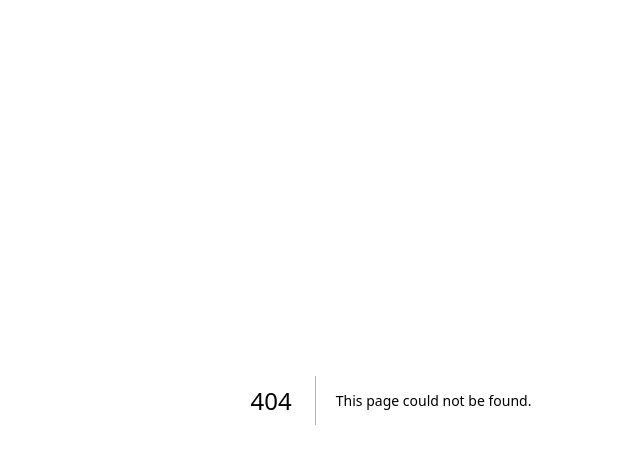
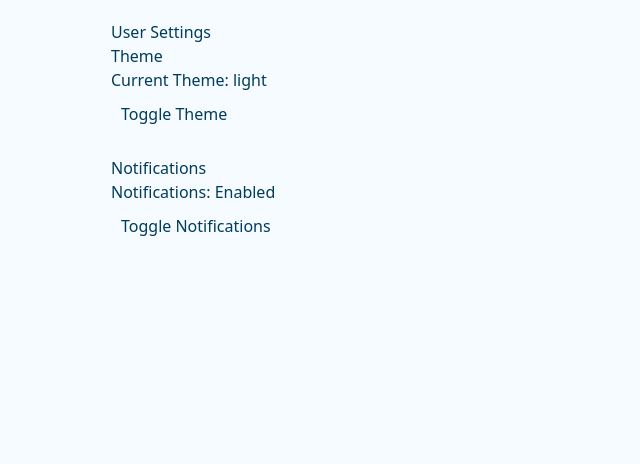
Before and after one commit to jainammshah12/Idiomaster, a Next.js app in the folder frontend/idiomaster/: page /profile/settings in a window 1280 px wide. Before the commit this address had no page. Shown: the top 464 px of the page, without its empty margins (249-889 px from the left). Built offline with nearby package versions, Linux system fonts and the light colour scheme.

Commit message:
settings and profile added on the navbar

```diff
--- a/frontend/idiomaster/app/courses/page.tsx
+++ b/frontend/idiomaster/app/courses/page.tsx
@@ -11,9 +11,12 @@ import { Select, SelectContent, SelectItem, SelectTrigger, SelectValue } from "@
 import { Sheet, SheetContent, SheetDescription, SheetHeader, SheetTitle, SheetTrigger } from "@/components/ui/sheet"
 import { Slider } from "@/components/ui/slider"
 import Navbar from "@/components/layout/navbar"
+import LoginPage from "@/app/login/page";
+
 
 // Sample course data
 const courses = [
+
   {
     id: 1,
     title: "Introduction to Web Development",
@@ -92,6 +95,7 @@ export default function CoursesPage() {
   const [searchTerm, setSearchTerm] = useState("")
   const [selectedCategory, setSelectedCategory] = useState("all")
   const [selectedLevel, setSelectedLevel] = useState("all")
+  const [loggedIn, setLoggedIn] = useState(false);
 
   const filteredCourses = courses.filter((course) => {
     const matchesSearch =
@@ -105,7 +109,7 @@ export default function CoursesPage() {
 
   return (
     <div className="min-h-screen bg-background ml-5 mr-5 ">
-      <Navbar />
+      <Navbar loggedIn ={loggedIn} setLoggedIn={setLoggedIn} />
       <main className="container py-8">
         <div className="flex flex-col space-y-6">
           <div className="flex flex-col space-y-4 md:flex-row md:items-center md:justify-between md:space-y-0">
--- a/frontend/idiomaster/app/layout.tsx
+++ b/frontend/idiomaster/app/layout.tsx
@@ -1,6 +1,7 @@
 import type { Metadata } from "next";
 import { Geist, Geist_Mono } from "next/font/google";
 import "./globals.css";
+import { UserProvider } from "@/context/UserContext";
 
 const geistSans = Geist({
   variable: "--font-geist-sans",
@@ -27,7 +28,9 @@ export default function RootLayout({
       <body
         className={`${geistSans.variable} ${geistMono.variable} antialiased`}
       >
-        {children}
+        <UserProvider>
+          {children}
+        </UserProvider>
       </body>
     </html>
   );
--- a/frontend/idiomaster/app/login/page.tsx
+++ b/frontend/idiomaster/app/login/page.tsx
@@ -1,41 +1,48 @@
-"use client"
+"use client";
 
-import type React from "react"
+import React, { useState } from "react";
+import Link from "next/link";
+import { useRouter } from "next/navigation";
+import { Eye, EyeOff, Loader2 } from "lucide-react";
 
-import { useState } from "react"
-import Link from "next/link"
-import { useRouter } from "next/navigation"
-import { Eye, EyeOff, Loader2 } from "lucide-react"
-
-import { Button } from "@/components/ui/button"
-import { Card, CardContent, CardDescription, CardFooter, CardHeader, CardTitle } from "@/components/ui/card"
-import { Input } from "@/components/ui/input"
-import { Label } from "@/components/ui/label"
+import { Button } from "@/components/ui/button";
+import { Card, CardContent, CardDescription, CardFooter, CardHeader, CardTitle } from "@/components/ui/card";
+import { Input } from "@/components/ui/input";
+import { Label } from "@/components/ui/label";
+import { useUser } from "@/context/UserContext";
 
 export default function LoginPage() {
-  const router = useRouter()
-  const [isLoading, setIsLoading] = useState(false)
-  const [showPassword, setShowPassword] = useState(false)
+  const router = useRouter();
+  const { setLoggedIn } = useUser();
+  const [isLoading, setIsLoading] = useState(false);
+  const [showPassword, setShowPassword] = useState(false);
   const [formData, setFormData] = useState({
     email: "",
     password: "",
-  })
+  });
 
   const handleChange = (e: React.ChangeEvent<HTMLInputElement>) => {
-    const { name, value } = e.target
-    setFormData((prev) => ({ ...prev, [name]: value }))
-  }
+    const { name, value } = e.target;
+    setFormData((prev) => ({ ...prev, [name]: value }));
+  };
 
   const handleSubmit = async (e: React.FormEvent) => {
-    e.preventDefault()
-    setIsLoading(true)
+    e.preventDefault();
+    setIsLoading(true);
 
-    // Simulate login process
-    setTimeout(() => {
-      setIsLoading(false)
-      router.push("/courses")
-    }, 1500)
-  }
+    try {
+      // Simulate login process
+      await new Promise((resolve) => setTimeout(resolve, 1500));
+      localStorage.setItem("loggedIn", "true");
+      setLoggedIn(true); // Update the loggedIn state
+      router.push("/courses");
+    } catch (error) {
+      console.error("Login failed:", error);
+      alert("Login failed. Please try again.");
+    } finally {
+      setIsLoading(false);
+    }
+  };
 
   return (
     <div className="container flex h-screen w-screen flex-col items-center justify-center">
@@ -111,5 +118,5 @@ export default function LoginPage() {
         </form>
       </Card>
     </div>
-  )
+  );
 }
--- a/frontend/idiomaster/app/page.tsx
+++ b/frontend/idiomaster/app/page.tsx
@@ -1,13 +1,18 @@
-import Link from "next/link"
-import { ArrowRight } from "lucide-react"
+"use client";
 
-import { Button } from "@/components/ui/button"
-import Navbar from "@/components/layout/navbar"
+import Link from "next/link";
+import { ArrowRight } from "lucide-react";
+import { useState } from "react";
+
+import { Button } from "@/components/ui/button";
+import Navbar from "@/components/layout/navbar";
 
 export default function Home() {
+  const [loggedIn, setLoggedIn] = useState(false);
+
   return (
     <div className="flex min-h-screen flex-col">
-      <Navbar />
+      <Navbar loggedIn={loggedIn} setLoggedIn={setLoggedIn} />
       <main className="flex-1">
         <section className="w-full py-12 md:py-24 lg:py-32 xl:py-48">
           <div className="container px-4 md:px-6">
@@ -26,9 +31,9 @@ export default function Home() {
                     Browse Courses <ArrowRight className="ml-2 h-4 w-4" />
                   </Button>
                 </Link>
-                <Link href="/register">
+                <Link href="/login">
                   <Button variant="outline" className="px-8">
-                    Sign Up
+                    Sign In
                   </Button>
                 </Link>
               </div>
@@ -79,5 +84,5 @@ export default function Home() {
         </div>
       </footer>
     </div>
-  )
+  );
 }
--- /dev/null
+++ b/frontend/idiomaster/app/profile/page.tsx
@@ -0,0 +1,26 @@
+"use client";
+
+import React from 'react';
+
+export default function Profile() {
+  const user = {
+    name: "John Doe",
+    email: "johndoe@example.com",
+    avatar: "https://via.placeholder.com/150",
+    bio: "Lorem ipsum dolor sit amet, consectetur adipiscing elit. Sed do eiusmod tempor incididunt ut labore et dolore magna aliqua.",
+  };
+
+  return (
+    <div className="profile-container" style={{ maxWidth: '600px', margin: '0 auto', padding: '20px' }}>
+      <div className="avatar" style={{ textAlign: 'center' }}>
+        <img src={user.avatar} alt="Avatar" style={{ borderRadius: '50%', width: '150px', height: '150px' }} />
+      </div>
+      <h1 style={{ textAlign: 'center' }}>{user.name}</h1>
+      <p style={{ textAlign: 'center', color: '#777' }}>{user.email}</p>
+      <div className="bio" style={{ marginTop: '20px', fontSize: '16px', lineHeight: '1.5' }}>
+        <h2>Bio</h2>
+        <p>{user.bio}</p>
+      </div>
+    </div>
+  );
+}
--- /dev/null
+++ b/frontend/idiomaster/app/profile/settings.tsx
@@ -0,0 +1,41 @@
+// settings.tsx
+"use client";
+
+import React, { useState } from "react";
+
+const Settings = () => {
+  const [theme, setTheme] = useState("light");
+  const [notifications, setNotifications] = useState(true);
+
+  const toggleTheme = () => {
+    setTheme((prevTheme) => (prevTheme === "light" ? "dark" : "light"));
+  };
+
+  const toggleNotifications = () => {
+    setNotifications((prevNotifications) => !prevNotifications);
+  };
+
+  return (
+    <div className="settings-container" style={{ maxWidth: '600px', margin: '0 auto', padding: '20px' }}>
+      <h1>User Settings</h1>
+
+      <div className="setting-item" style={{ marginBottom: '20px' }}>
+        <h3>Theme</h3>
+        <p>Current Theme: {theme}</p>
+        <button onClick={toggleTheme} style={{ padding: '10px', cursor: 'pointer' }}>
+          Toggle Theme
+        </button>
+      </div>
+
+      <div className="setting-item" style={{ marginBottom: '20px' }}>
+        <h3>Notifications</h3>
+        <p>Notifications: {notifications ? "Enabled" : "Disabled"}</p>
+        <button onClick={toggleNotifications} style={{ padding: '10px', cursor: 'pointer' }}>
+          Toggle Notifications
+        </button>
+      </div>
+    </div>
+  );
+};
+
+export default Settings;
--- /dev/null
+++ b/frontend/idiomaster/app/profile/settings/page.tsx
@@ -0,0 +1,38 @@
+"use client";
+
+import React, { useState } from "react";
+
+export default function Settings() {
+  const [theme, setTheme] = useState("light");
+  const [notifications, setNotifications] = useState(true);
+
+  const toggleTheme = () => {
+    setTheme((prevTheme) => (prevTheme === "light" ? "dark" : "light"));
+  };
+
+  const toggleNotifications = () => {
+    setNotifications((prevNotifications) => !prevNotifications);
+  };
+
+  return (
+    <div className="settings-container" style={{ maxWidth: '600px', margin: '0 auto', padding: '20px' }}>
+      <h1>User Settings</h1>
+
+      <div className="setting-item" style={{ marginBottom: '20px' }}>
+        <h3>Theme</h3>
+        <p>Current Theme: {theme}</p>
+        <button onClick={toggleTheme} style={{ padding: '10px', cursor: 'pointer' }}>
+          Toggle Theme
+        </button>
+      </div>
+
+      <div className="setting-item" style={{ marginBottom: '20px' }}>
+        <h3>Notifications</h3>
+        <p>Notifications: {notifications ? "Enabled" : "Disabled"}</p>
+        <button onClick={toggleNotifications} style={{ padding: '10px', cursor: 'pointer' }}>
+          Toggle Notifications
+        </button>
+      </div>
+    </div>
+  );
+}
--- a/frontend/idiomaster/components/layout/navbar.tsx
+++ b/frontend/idiomaster/components/layout/navbar.tsx
@@ -1,7 +1,12 @@
-import React from 'react';
-import Link from 'next/link';
+"use client";
 
-function Navbar() {
+import React from "react";
+import Link from "next/link";
+import { useUser } from "@/context/UserContext";
+
+export default function Navbar() {
+  const { loggedIn } = useUser();
+
   return (
     <header className="sticky top-0 z-50 w-full border-b bg-background/95 backdrop-blur supports-[backdrop-filter]:bg-background/60">
       <div className="container flex h-14 items-center">
@@ -9,16 +14,27 @@ function Navbar() {
           <span>Idiomaster</span>
         </Link>
         <nav className="ml-auto flex gap-4 sm:gap-6">
+          {loggedIn ? (
+            <>
+              <Link href="/profile" className="text-sm font-medium">
+                Profile
+              </Link>
+              <Link href="/profile/settings" className="text-sm font-medium">
+                Settings
+              </Link>
+            </>
+          ) : (
+            <>
               <Link href="/login" className="text-sm font-medium">
                 Login
               </Link>
               <Link href="/register" className="text-sm font-medium">
                 Register
               </Link>
+            </>
+          )}
         </nav>
       </div>
     </header>
-  )
+  );
 }
-
-export default Navbar;
--- /dev/null
+++ b/frontend/idiomaster/context/UserContext.tsx
@@ -0,0 +1,28 @@
+"use client";
+
+import React, { createContext, useContext, useState, ReactNode } from "react";
+
+interface UserContextProps {
+  loggedIn: boolean;
+  setLoggedIn: (value: boolean) => void;
+}
+
+const UserContext = createContext<UserContextProps | undefined>(undefined);
+
+export const UserProvider = ({ children }: { children: ReactNode }) => {
+  const [loggedIn, setLoggedIn] = useState(false);
+
+  return (
+    <UserContext.Provider value={{ loggedIn, setLoggedIn }}>
+      {children}
+    </UserContext.Provider>
+  );
+};
+
+export const useUser = () => {
+  const context = useContext(UserContext);
+  if (!context) {
+    throw new Error("useUser must be used within a UserProvider");
+  }
+  return context;
+};
```
Also changed, not shown: frontend/idiomaster/app/profile/profile.tsx (added, +29 -0 lines), 1 other file (tests, documents, lock files or other folders). Lines whose indentation alone changed are shown as unchanged.
